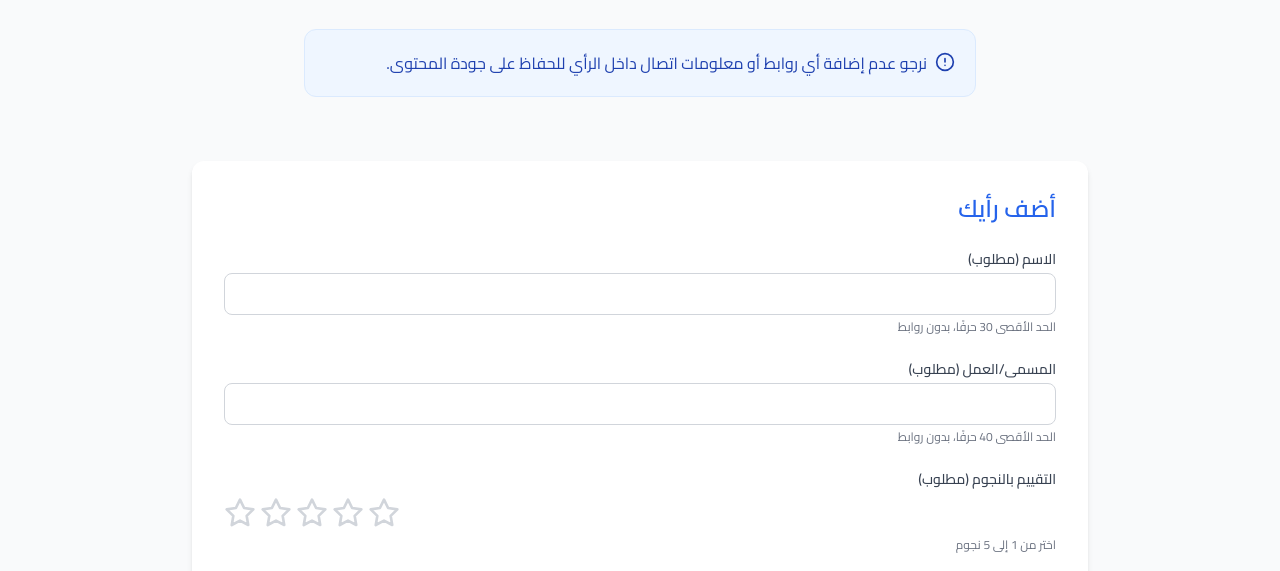
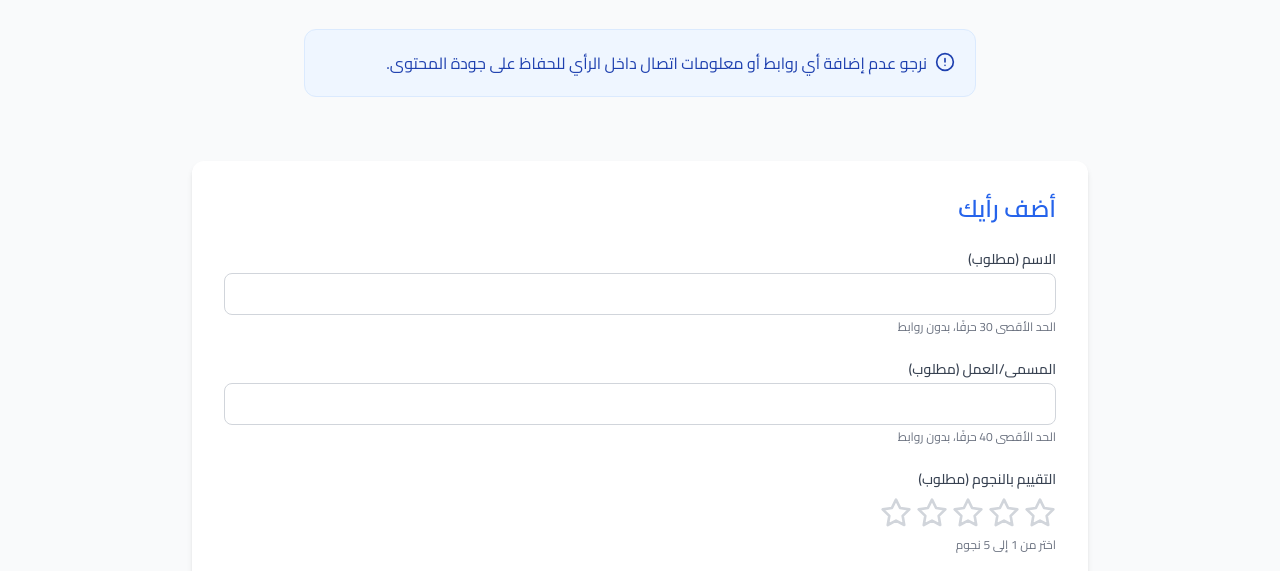
Before and after one commit to anasshopify88-ops/reviews, a plain HTML site: page index.html in a window 1280 px wide. Shown: the part 229-800 px from the top of the page. Drawn offline with nearby package versions, Linux system fonts and the light colour scheme; no server answers.

Commit message:
Update index.html

```diff
--- a/index.html
+++ b/index.html
@@ -76,7 +76,7 @@
           <label class="block text-sm font-medium text-gray-700 mb-2">التقييم بالنجوم (مطلوب)</label>
 
           <!-- نجوم (خليها LTR عشان ترتيب النجوم طبيعي) -->
-          <div class="flex gap-1 justify-start" id="star-rating" dir="ltr">
+          <div class="flex gap-1 justify-start" id="star-rating" dir="rtl">
             <i data-feather="star" class="star-icon w-8 h-8 text-gray-300 cursor-pointer" data-value="1"></i>
             <i data-feather="star" class="star-icon w-8 h-8 text-gray-300 cursor-pointer" data-value="2"></i>
             <i data-feather="star" class="star-icon w-8 h-8 text-gray-300 cursor-pointer" data-value="3"></i>
```
